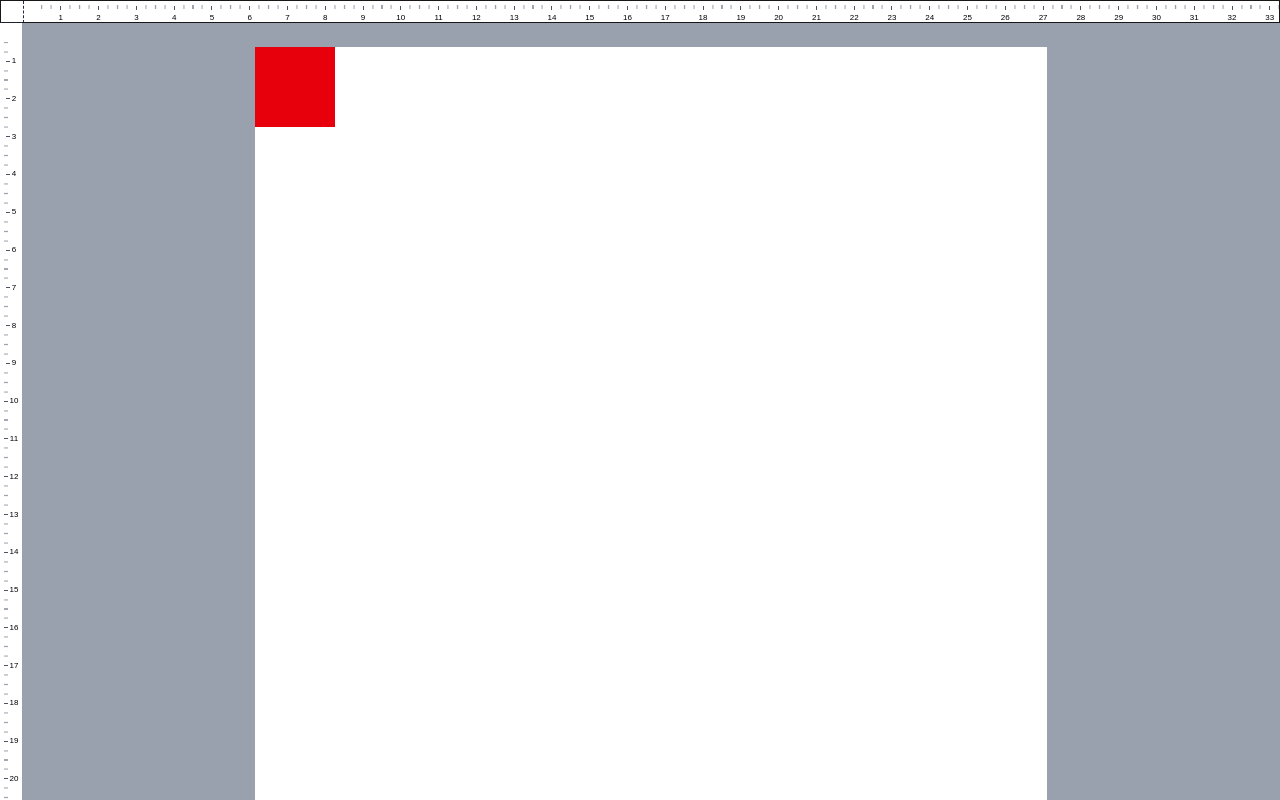
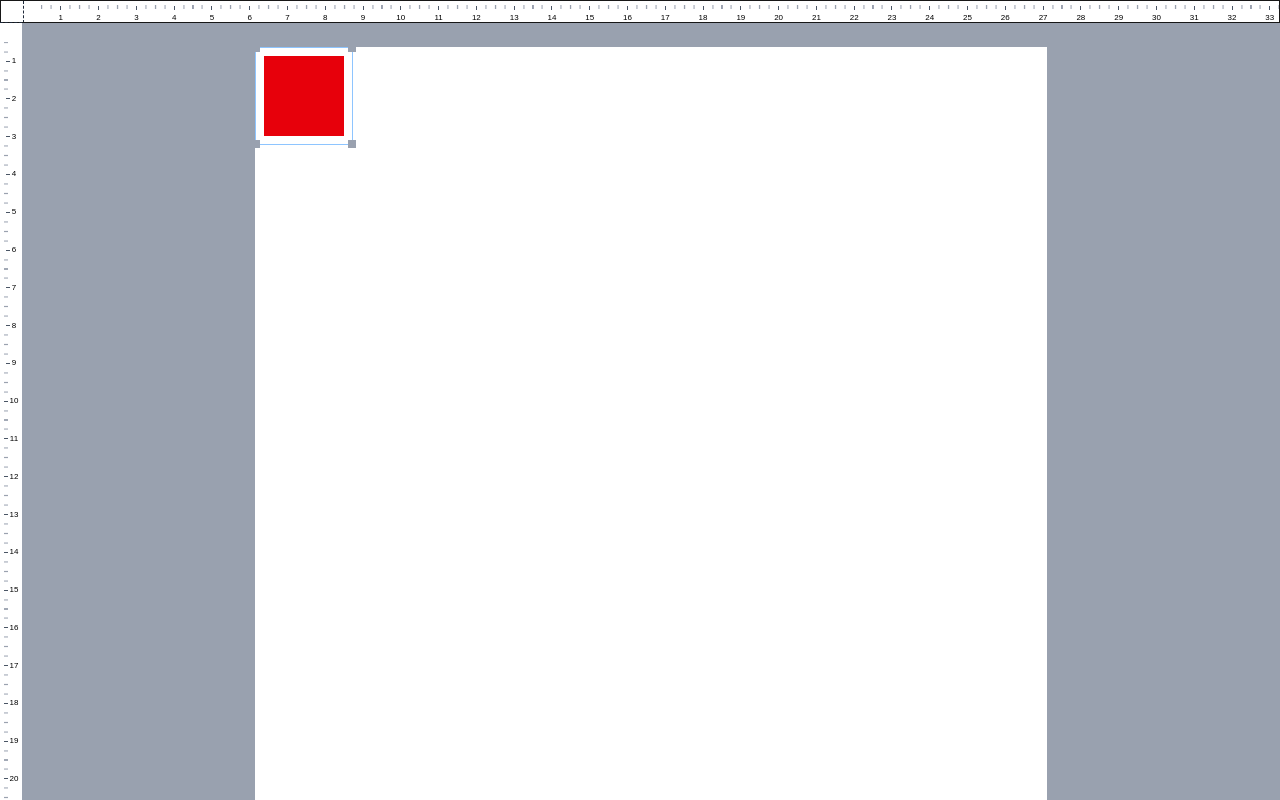
Before and after one commit to Joao-Neto-DH/pdfkit-template-generator, a Next.js app: page / in a window 1280 px wide. Built offline with nearby package versions, Linux system fonts and the light colour scheme.

Commit message:
refator(performance): creating hook to watch mmouse movement on paper to improve performance

```diff
--- a/src/app/draggable-content.tsx
+++ b/src/app/draggable-content.tsx
@@ -1,37 +1,96 @@
 "use client";
-import { usePaper } from "@/context";
+import { useMouseMovementOnPaper as useMouseMovementOnPaper } from "@/hooks/use-mouse-movement-on-paper";
 import React from "react";
 
 function DraggableContent({ children }: { children?: React.ReactNode }) {
-  const { mousePositionInCanvas: parentMousePosition } = usePaper();
+  const parentMousePosition = useMouseMovementOnPaper();
   const [position, setPosition] = React.useState({
     x: 0,
     y: 0,
   });
-  const [clickedAt, setClickedAt] = React.useState({
-    x: 0,
-    y: 0,
-  });
+
+  const [states, setStates] = React.useState<{
+    clickedAt: {
+      x: number;
+      y: number;
+    };
+    size: {
+      width: number;
+      height: number;
+    };
+  }>({ clickedAt: { x: 0, y: 0 }, size: { width: 80, height: 80 } });
+
+  function setClickedAt(clickedAt: { x: number; y: number }) {
+    setStates((prev) => ({ ...prev, clickedAt }));
+  }
+
   const [isPressedButton, setIsPressedButton] = React.useState(false);
+  const [resize, setResize] = React.useState<
+    "NO" | "SO" | "NE" | "SE" | undefined
+  >();
 
   React.useEffect(() => {
     const handleMouseUp = () => {
       setIsPressedButton(false);
+      setResize(undefined);
+      const cursor = document.body.classList
+        .values()
+        .find((c) => c.startsWith("cursor"));
+      if (cursor) {
+        document.body.classList.remove(cursor);
+      }
     };
     window.addEventListener("mouseup", handleMouseUp);
     return () => {
       window.removeEventListener("mouseup", handleMouseUp);
     };
-  }, [isPressedButton]);
+  }, []);
 
   React.useEffect(() => {
-    if (isPressedButton) {
+    const { clickedAt } = states;
+    if (isPressedButton && !resize) {
       setPosition({
         x: parentMousePosition.x - clickedAt.x,
         y: parentMousePosition.y - clickedAt.y,
       });
     }
-  }, [isPressedButton, parentMousePosition, clickedAt]);
+  }, [isPressedButton, resize, parentMousePosition, states]);
+
+  // console.log(isPressedButton, resize);
+
+  React.useEffect(() => {
+    function handleResize() {
+      if (!isPressedButton) {
+        return;
+      }
+      if (resize === "SE") {
+        setStates((prev) => ({
+          ...prev,
+          size: {
+            ...prev.size,
+            width: parentMousePosition.x - position.x - 16,
+            height: parentMousePosition.y - position.y - 16,
+          },
+        }));
+      }
+    }
+    window.addEventListener("mousemove", handleResize);
+    return () => {
+      window.removeEventListener("mousemove", handleResize);
+    };
+  }, [resize, parentMousePosition, position, isPressedButton]);
+
+  function onResizeClickedIn(evt: React.MouseEvent<HTMLDivElement>) {
+    const cursor = evt.currentTarget.classList
+      .values()
+      .find((c) => c.startsWith("cursor"));
+
+    if (cursor) {
+      document.body.classList.add(cursor);
+    }
+
+    setIsPressedButton(true);
+  }
 
   return (
     <div
@@ -50,7 +109,42 @@ function DraggableContent({ children }: { children?: React.ReactNode }) {
         setIsPressedButton(true);
       }}
     >
-      {children}
+      <div className="border-1 border-blue-300 p-2 relative">
+        <div
+          className="size-2 bg-gray-400 absolute top-0 left-0 -translate-1/2 cursor-nwse-resize"
+          onMouseEnter={() => {
+            setResize("NO");
+          }}
+          onMouseDown={onResizeClickedIn}
+        ></div>
+        <div
+          onMouseEnter={() => {
+            setResize("NE");
+          }}
+          className="size-2 bg-gray-400 absolute top-0 right-0 -translate-y-1/2 translate-x-1/2 cursor-nesw-resize"
+        ></div>
+        <div
+          onMouseEnter={() => {
+            setResize("SO");
+          }}
+          className="size-2 bg-gray-400 absolute bottom-0 left-0 translate-y-1/2 -translate-x-1/2 cursor-nesw-resize"
+        ></div>
+        <div
+          onMouseEnter={() => {
+            setResize("SE");
+          }}
+          onMouseDown={onResizeClickedIn}
+          className="size-2 bg-gray-400 absolute bottom-0 right-0 translate-1/2 cursor-nwse-resize"
+        ></div>
+        <div
+          style={{
+            width: `${states.size.width}px`,
+            height: `${states.size.height}px`,
+          }}
+        >
+          {children}
+        </div>
+      </div>
     </div>
   );
 }
--- a/src/app/page.tsx
+++ b/src/app/page.tsx
@@ -62,7 +62,7 @@ export default function Home() {
               className="w-[791.72px] h-[1119.71px] mx-auto relative overflow-hidden"
             >
               <DraggableContent>
-                <div className="size-20 bg-red-600"></div>
+                <div className="bg-red-600 w-full h-full"></div>
               </DraggableContent>
               {/* <DraggableContent>
                 <div className="size-20 bg-blue-600"></div>
--- a/src/context/paper-context.tsx
+++ b/src/context/paper-context.tsx
@@ -2,10 +2,10 @@
 import React from "react";
 
 interface IPaper {
-  mousePositionInCanvas: { x: number; y: number };
-  setMousePositionInCanvas: React.Dispatch<
-    React.SetStateAction<{ x: number; y: number }>
-  >;
+  // mousePositionInCanvas: { x: number; y: number };
+  // setMousePositionInCanvas: React.Dispatch<
+  //   React.SetStateAction<{ x: number; y: number }>
+  // >;
   viewPointScrollValue: { x: number; y: number };
   setViewPointScrollValue: React.Dispatch<
     React.SetStateAction<{ x: number; y: number }>
@@ -23,10 +23,10 @@ export function usePaper() {
 }
 
 export function PaperProvider({ children }: { children: React.ReactNode }) {
-  const [mousePositionInCanvas, setMousePositionInCanvas] = React.useState({
-    x: 0,
-    y: 0,
-  });
+  // const [mousePositionInCanvas, setMousePositionInCanvas] = React.useState({
+  //   x: 0,
+  //   y: 0,
+  // });
   const [viewPointScrollValue, setViewPointScrollValue] = React.useState({
     x: 0,
     y: 0,
@@ -49,36 +49,36 @@ export function PaperProvider({ children }: { children: React.ReactNode }) {
     };
   }, []);
 
-  React.useEffect(() => {
-    function canvasMouseMove(evt: MouseEvent) {
-      if (
-        "currentTarget" in evt &&
-        evt.currentTarget &&
-        evt.currentTarget instanceof HTMLDivElement
-      ) {
-        const rect = evt.currentTarget.getBoundingClientRect();
-        const relativeX = Math.abs(rect.x - evt.clientX);
-        const relativeY = Math.abs(rect.y - evt.clientY);
-        setMousePositionInCanvas(() => ({
-          x: relativeX,
-          y: relativeY,
-        }));
-      }
-    }
+  // React.useEffect(() => {
+  //   function canvasMouseMove(evt: MouseEvent) {
+  //     if (
+  //       "currentTarget" in evt &&
+  //       evt.currentTarget &&
+  //       evt.currentTarget instanceof HTMLDivElement
+  //     ) {
+  //       const rect = evt.currentTarget.getBoundingClientRect();
+  //       const relativeX = Math.abs(rect.x - evt.clientX);
+  //       const relativeY = Math.abs(rect.y - evt.clientY);
+  //       setMousePositionInCanvas(() => ({
+  //         x: relativeX,
+  //         y: relativeY,
+  //       }));
+  //     }
+  //   }
 
-    const paper = document.getElementById("paper")! as HTMLDivElement;
-    paper.addEventListener("mousemove", canvasMouseMove);
+  //   const paper = document.getElementById("paper")! as HTMLDivElement;
+  //   paper.addEventListener("mousemove", canvasMouseMove);
 
-    return () => {
-      paper.removeEventListener("mousemove", canvasMouseMove);
-    };
-  }, []);
+  //   return () => {
+  //     paper.removeEventListener("mousemove", canvasMouseMove);
+  //   };
+  // }, []);
 
   return (
     <PaperContext.Provider
       value={{
-        mousePositionInCanvas,
-        setMousePositionInCanvas,
+        // mousePositionInCanvas,
+        // setMousePositionInCanvas,
         setViewPointScrollValue,
         viewPointScrollValue,
       }}
--- /dev/null
+++ b/src/hooks/use-mouse-movement-on-paper.tsx
@@ -0,0 +1,35 @@
+import React from "react";
+
+export function useMouseMovementOnPaper() {
+  const [mousePositionInCanvas, setMousePositionInCanvas] = React.useState({
+    x: 0,
+    y: 0,
+  });
+
+  React.useEffect(() => {
+    function canvasMouseMove(evt: MouseEvent) {
+      if (
+        "currentTarget" in evt &&
+        evt.currentTarget &&
+        evt.currentTarget instanceof HTMLDivElement
+      ) {
+        const rect = evt.currentTarget.getBoundingClientRect();
+        const relativeX = Math.abs(rect.x - evt.clientX);
+        const relativeY = Math.abs(rect.y - evt.clientY);
+        setMousePositionInCanvas(() => ({
+          x: relativeX,
+          y: relativeY,
+        }));
+      }
+    }
+
+    const paper = document.getElementById("paper")! as HTMLDivElement;
+    paper.addEventListener("mousemove", canvasMouseMove);
+
+    return () => {
+      paper.removeEventListener("mousemove", canvasMouseMove);
+    };
+  }, []);
+
+  return mousePositionInCanvas;
+}
```
Also changed, not shown: src/hooks/index.ts (added).
